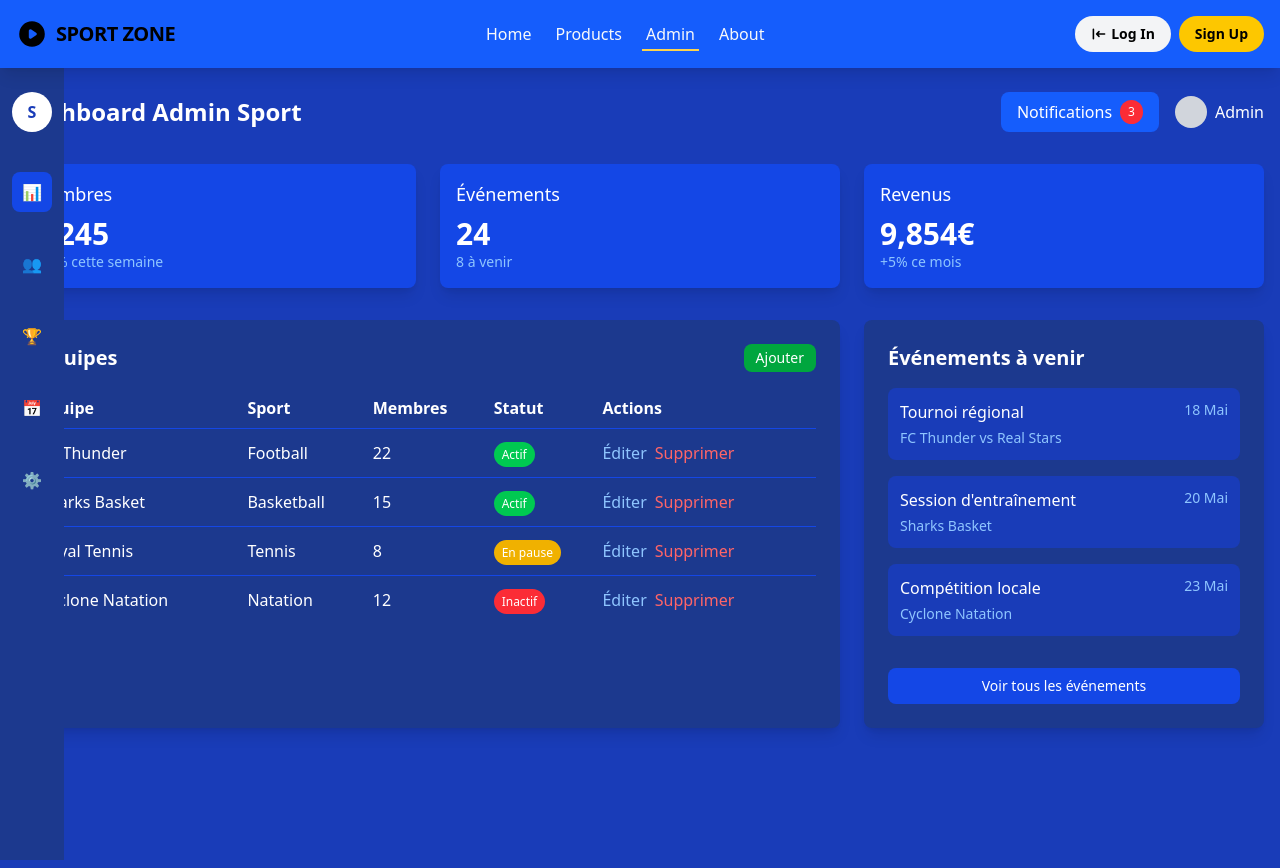
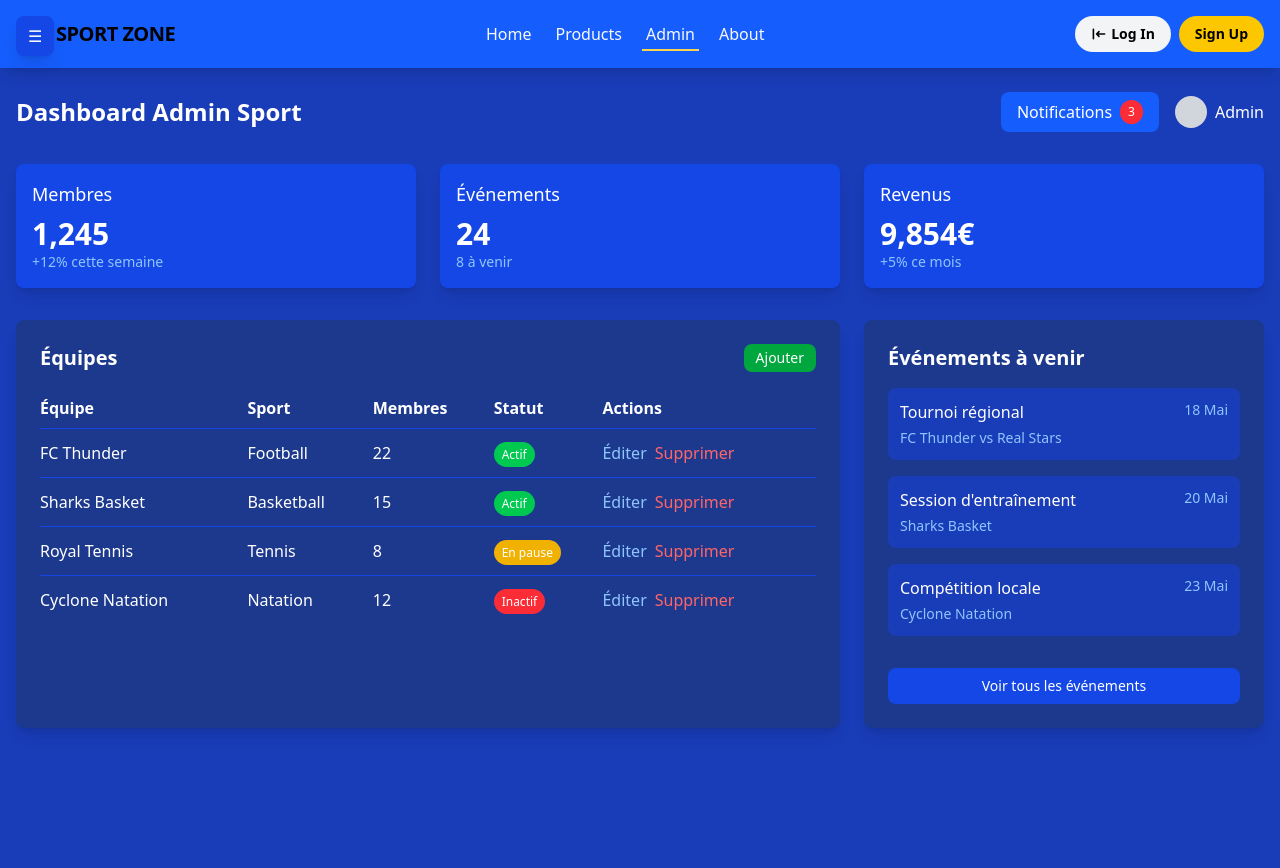
Before and after one commit to JoharyJonathan/sports, a Vue app in the folder front/: page /admin in a window 1280 px wide. Built offline with nearby package versions, Linux system fonts and the light colour scheme.

Commit message:
Update SideBar Admin

```diff
--- a/front/src/views/Admin.vue
+++ b/front/src/views/Admin.vue
@@ -132,27 +132,38 @@
           </div>
         </div>
 
-        <!-- Menu latéral -->
-        <div class="fixed left-0 top-0 h-full bg-blue-900 w-16 flex flex-col items-center py-8 hidden lg:flex mt-15">
-          <div class="w-10 h-10 bg-white rounded-full mb-10 flex items-center justify-center text-blue-800 font-bold">S</div>
-          <div class="space-y-8">
-            <div class="w-10 h-10 bg-blue-700 rounded-lg flex items-center justify-center cursor-pointer">
-              <span>📊</span>
-            </div>
-            <div class="w-10 h-10 hover:bg-blue-700 rounded-lg flex items-center justify-center cursor-pointer">
-              <span>👥</span>
-            </div>
-            <div class="w-10 h-10 hover:bg-blue-700 rounded-lg flex items-center justify-center cursor-pointer">
-              <span>🏆</span>
-            </div>
-            <div class="w-10 h-10 hover:bg-blue-700 rounded-lg flex items-center justify-center cursor-pointer">
-              <span>📅</span>
-            </div>
-            <div class="w-10 h-10 hover:bg-blue-700 rounded-lg flex items-center justify-center cursor-pointer">
-              <span>⚙️</span>
-            </div>
-          </div>
-        </div>
+        <!-- Bouton menu -->
+        <button @click="sidebarOpen = !sidebarOpen"
+              class="fixed top-4 left-4 z-50 bg-blue-700 hover:bg-blue-600 text-white px-3 py-2 rounded-lg shadow-lg">
+              ☰
+        </button>
+
+            <!-- Sidebar avec animation -->
+            <transition name="slide">
+              <div
+                v-if="sidebarOpen"
+                class="fixed top-0 left-0 h-full bg-blue-900 w-48 sm:w-64 px-4 py-8 z-40 transition-all duration-300 ease-in-out"
+              >
+                <div class="flex justify-between items-center mb-8">
+                  <div class="text-2xl font-bold text-white">Menu</div>
+                  <button @click="sidebarOpen = false" class="text-white text-xl">&times;</button>
+                </div>
+                <div class="space-y-4">
+                  <div
+                    v-for="item in menuItems"
+                    :key="item.name"
+                    :class="[
+                      'flex items-center space-x-2 px-3 py-2 rounded-md cursor-pointer',
+                      activeMenu === item.name ? 'bg-blue-700 text-white' : 'hover:bg-blue-600'
+                    ]"
+                    @click="navigateTo(item.name)"
+                  >
+                    <span>{{ item.icon }}</span>
+                    <span class="text-sm">{{ item.name }}</span>
+                  </div>
+                </div>
+              </div>
+            </transition>
       </div>
     </main>
 </template>
@@ -162,11 +173,35 @@
     name: "admin",
     data() {
       return {
-        // Vous pouvez ajouter des données ici selon vos besoins
-      }
+        sidebarOpen: false,
+        activeMenu: 'Dashboard',
+        menuItems: [
+          { name: 'Dashboard', icon: '📊' },
+          { name: 'Utilisateurs', icon: '👥' },
+          { name: 'Compétitions', icon: '🏆' },
+          { name: 'Événements', icon: '📅' },
+          { name: 'Paramètres', icon: '⚙️' },
+        ],
+      };
     },
     methods: {
-      // Vous pouvez ajouter des méthodes ici selon vos besoins
+      navigateTo(name) {
+        this.activeMenu = name;
+        console.log(`Naviguer vers : ${name}`);
+      }
     }
+  };
+</script>
+
+<style scoped>
+  .slide-enter-active,
+  .slide-leave-active {
+    transition: transform 0.3s ease;
   }
-</script>
+  .slide-enter-from {
+    transform: translateX(-100%);
+  }
+  .slide-leave-to {
+    transform: translateX(-100%);
+  }
+</style>
```
